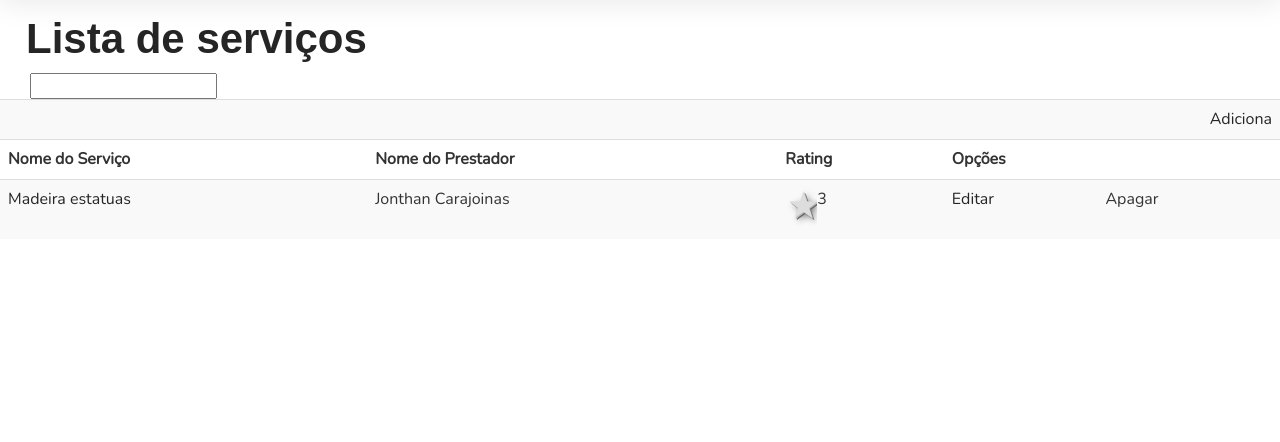
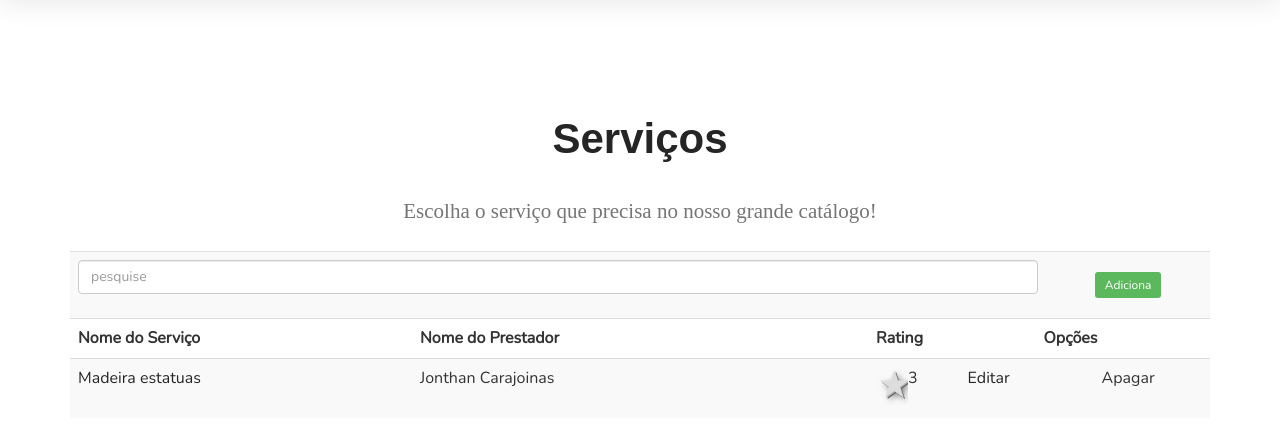
Before and after one commit to JonathanCaracol/papJonathan, a PHP site: page /trabalhoManual.php in a window 1280 px wide. Shown: the part 75-517 px from the top of the page. Run offline with PHP 8.4, Linux system fonts and the light colour scheme; some web fonts are replaced.

Commit message:
[leandro] Serviços exemplo trabalho manual

```diff
--- a/trabalhoManual.php
+++ b/trabalhoManual.php
@@ -16,7 +16,7 @@
 
     <!-- MAIN CSS -->
     <link rel="stylesheet" href="css/style.css">
-    <script src="js/custom.js"></script>
+
 
 </head>
 <section class="navbar custom-navbar navbar-fixed-top" role="navigation">
@@ -71,41 +71,63 @@
     };
 
 
-
-
-    $('document').ready(function (){
-        $('#search').keyup(function (){
-            fillTableEmpresas(this.value);
-        });
-        fillTableEmpresas();
-    })
-</script>
 -->
 
 
-<h1 style="margin-left: 26px">Lista de serviços</h1>
-<input type="text" id="search" style="margin-left: 30px">
+<section>
+    <div class="container">
+        <div class="text-center">
+            <h1>Serviços</h1>
+
+            <br>
+
+            <p class="lead">Escolha o serviço que precisa no nosso grande catálogo!</p>
+        </div>
+
         <div id="tableContent">
             <table class='table table-striped' width="100%">
                 <tr>
-            <td colspan="6" align='right'>
-                <a href="adicionaServicos.php">Adiciona</a>
+                    <td colspan="4">
+                        <form>
+                            <div class="form-group">
+                                <input type="text" class="form-control" placeholder="pesquise">
+                            </div>
+                        </form>
+                    </td>
+                    <td   align='center' style="vertical-align: middle">
+
+                        <a class="btn-sm btn-success" href="adicionaServicos.php">Adiciona</a>
                     </td>
                 </tr>
                 <tr>
-            <th>Nome do Serviço</th>
-            <th>Nome do Prestador</th>
-            <th>Rating</th>
-            <th colspan="2">Opções</th>
+                    <th width="30%">Nome do Serviço</th>
+                    <th width="40%">Nome do Prestador</th>
+                    <th  width="5%">Rating</th>
+                    <th colspan="2" style="text-align: center">Opções</th>
                 </tr>
                 <tr>
 
                     <td><a href="servicoDetalhes.php">Madeira estatuas</a></td>
                     <td>Jonthan Carajoinas</td>
                     <td>3<fieldset class="rating"><input type="radio" id="star1" name="rating" value="1" /><label for="star1"></label></fieldset></td>
-            <td><a href="editarServicos.php">Editar</a></td>
-            <td>Apagar</td>
+                    <td align="center"><a href="editarServicos.php">Editar</a></td>
+                    <td align="center">Apagar</td>
 
                 </tr>
             </table>
         </div>
+    </div>
+</section>
+
+
+
+<script src="https://code.jquery.com/jquery-3.3.1.slim.min.js" integrity="sha384-q8i/X+965DzO0rT7abK41JStQIAqVgRVzpbzo5smXKp4YfRvH+8abtTE1Pi6jizo" crossorigin="anonymous"></script>
+<script src="https://cdnjs.cloudflare.com/ajax/libs/popper.js/1.14.7/umd/popper.min.js" integrity="sha384-UO2eT0CpHqdSJQ6hJty5KVphtPhzWj9WO1clHTMGa3JDZwrnQq4sF86dIHNDz0W1" crossorigin="anonymous"></script>
+<script src="https://stackpath.bootstrapcdn.com/bootstrap/4.3.1/js/bootstrap.min.js" integrity="sha384-JjSmVgyd0p3pXB1rRibZUAYoIIy6OrQ6VrjIEaFf/nJGzIxFDsf4x0xIM+B07jRM" crossorigin="anonymous"></script>
+<!-- <script src="js/custom.js"></script> -->
+<script>
+    $('document').ready(function (){
+        alert('aaa');
+
+    })
+</script>
```
Lines whose indentation alone changed are shown as unchanged.
